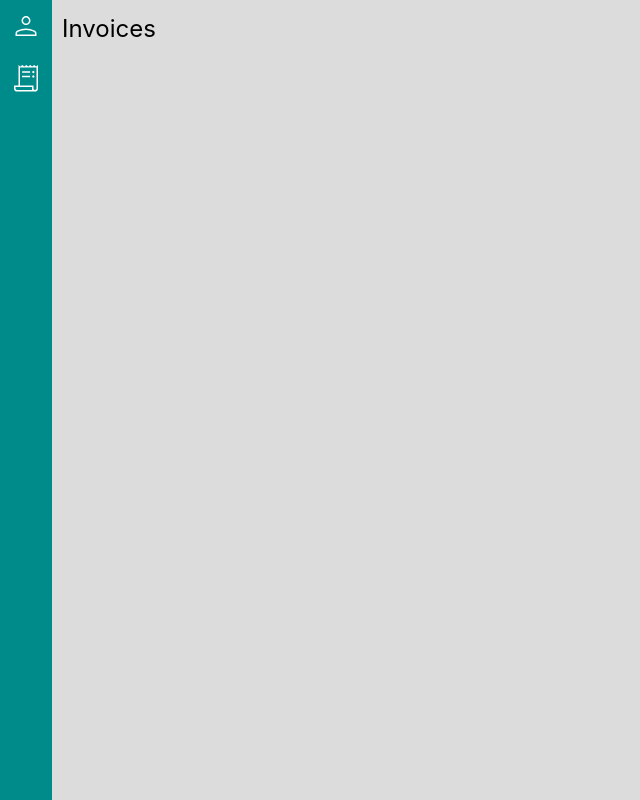
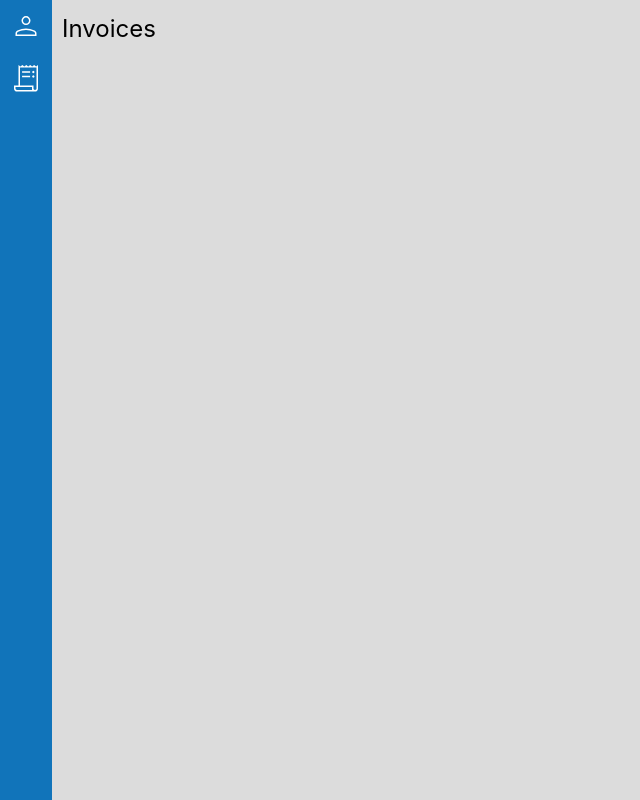
Before and after one commit to Tom4hawk7/client-manager, a React (Vite) app in the folder src/renderer/: page /#/invoices in a window 1280 px wide. Shown: the whole page, without its empty margins (0-640 px from the left). Built offline with nearby package versions, Linux system fonts and the light colour scheme.

Commit message:
Changing navbar colour

```diff
--- a/src/renderer/src/assets/css/app.css
+++ b/src/renderer/src/assets/css/app.css
@@ -6,7 +6,7 @@
 
 nav {
   display: flex;
-  background-color: darkcyan;
+  background-color: var(--dark-blue);
   flex-direction: column;
   height: 100vh;
 }
```
